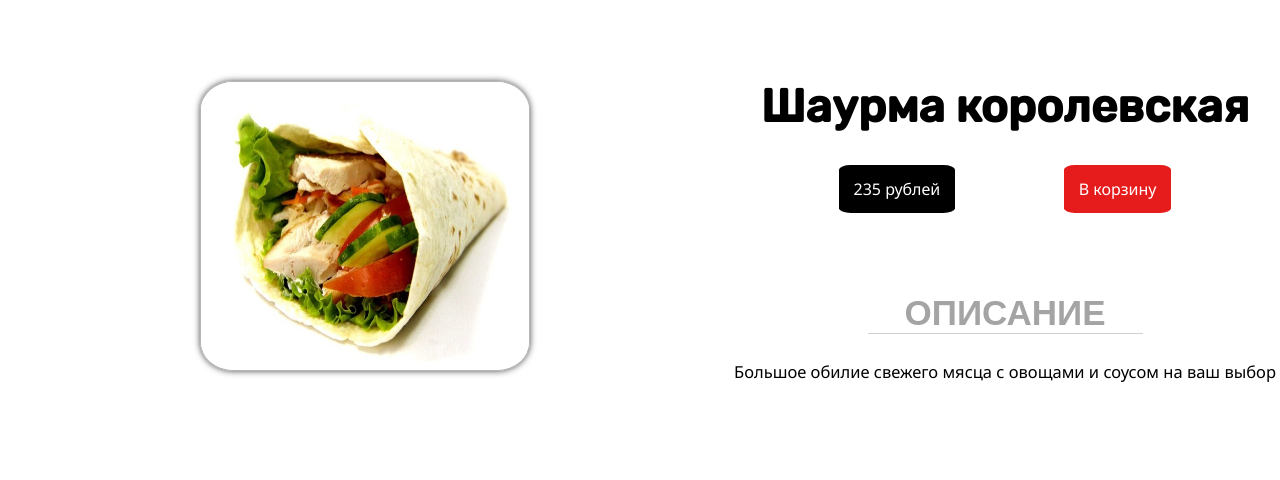
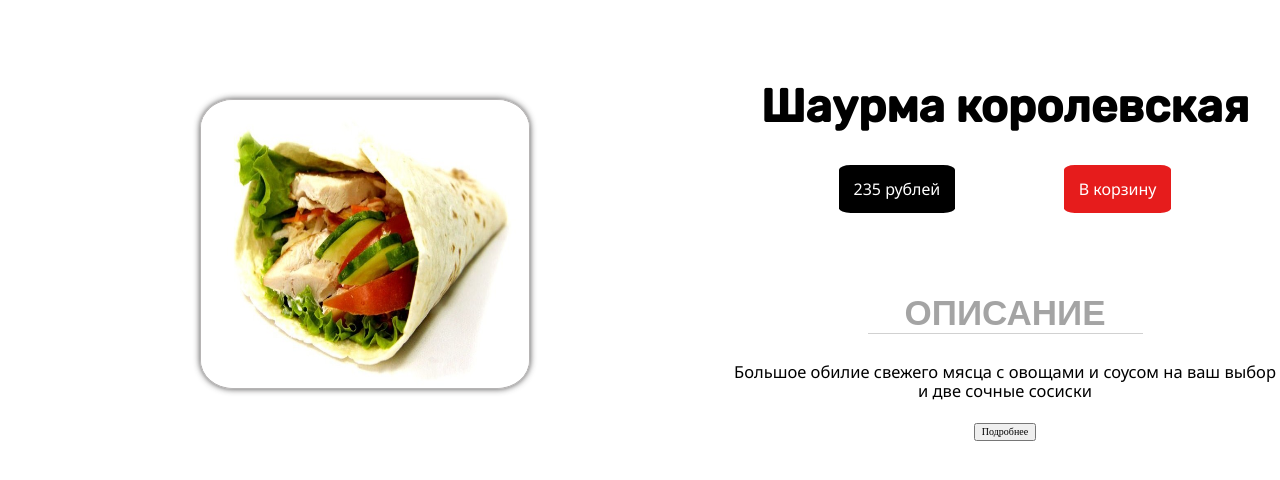
Before and after one commit to KillerFedy/WEB-Project, a Flask app: a page that uses templates/product.html in a window 1280 px wide. Shown: the part 150-630 px from the top of the page. Run offline with Flask 2, Linux system fonts and the light colour scheme.

Commit message:
Move description button to product html

```diff
--- a/static/product.css
+++ b/static/product.css
@@ -65,9 +65,8 @@
 }
 
 .description h4{
-
     overflow: hidden;
-    max-height: 2rem;
+    max-height: 11.5rem;
     font-size: 1.65rem;
     font-family: "Noto Sans", sans-serif;
     font-weight: unset;
--- a/static/script.js
+++ b/static/script.js
@@ -1,4 +1,4 @@
-var defoultHeightProductBlock = 10
+var defoultHeightProductBlock = 11.5
 let idValues = [40, 40, 40, 40, 40, 40, 40]
 function change_height(id)
 	 {
--- a/static/style.css
+++ b/static/style.css
@@ -118,7 +118,7 @@
     margin-left: 5rem;
 }
 
-.product_description_button{
+.product-description-button{
     position:absolute;
 	bottom:0;
     right: 0;
--- a/templates/index.html
+++ b/templates/index.html
@@ -57,6 +57,6 @@
             </div>
         </main>
 
-        <script src= "{{url_for('static', filename='script.js')}}"></script>
+
     </body>
 </html>
--- a/templates/product.html
+++ b/templates/product.html
@@ -50,14 +50,15 @@
                 </div>
 
                 <div class = "description">
-                    <h4>
+                    <h4 id="{{product.id}}">
                         {{product.description}}
                     </h4>
+                    <button class="product_description_button" onclick="change_height('{{product.id}}')" id="button{{product.id}}">Подробнее</button>
                 </div>
             </div>
         </div>
 
     </main>
-
+    <script src= "{{url_for('static', filename='script.js')}}"></script>
 </body>
 </html>
```
